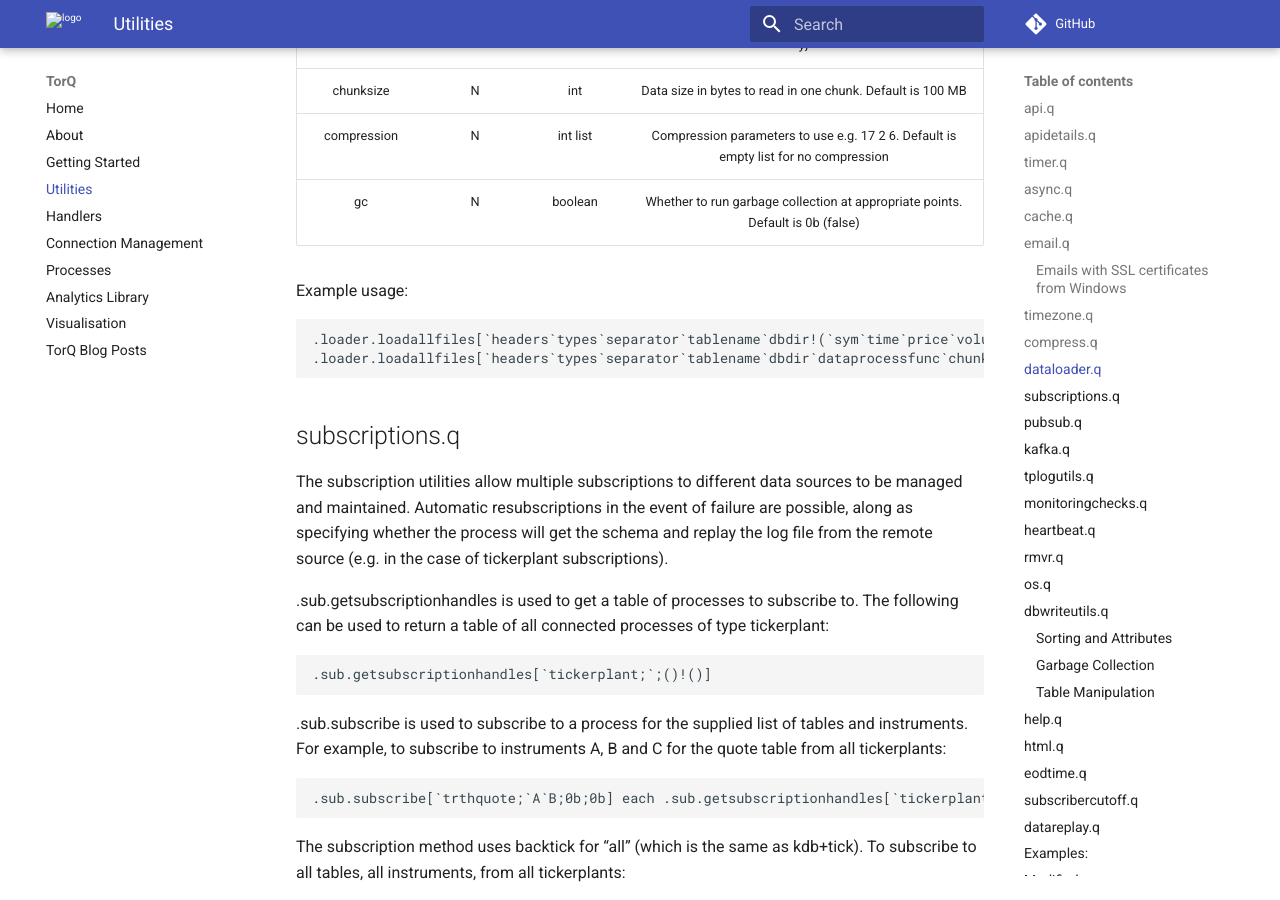
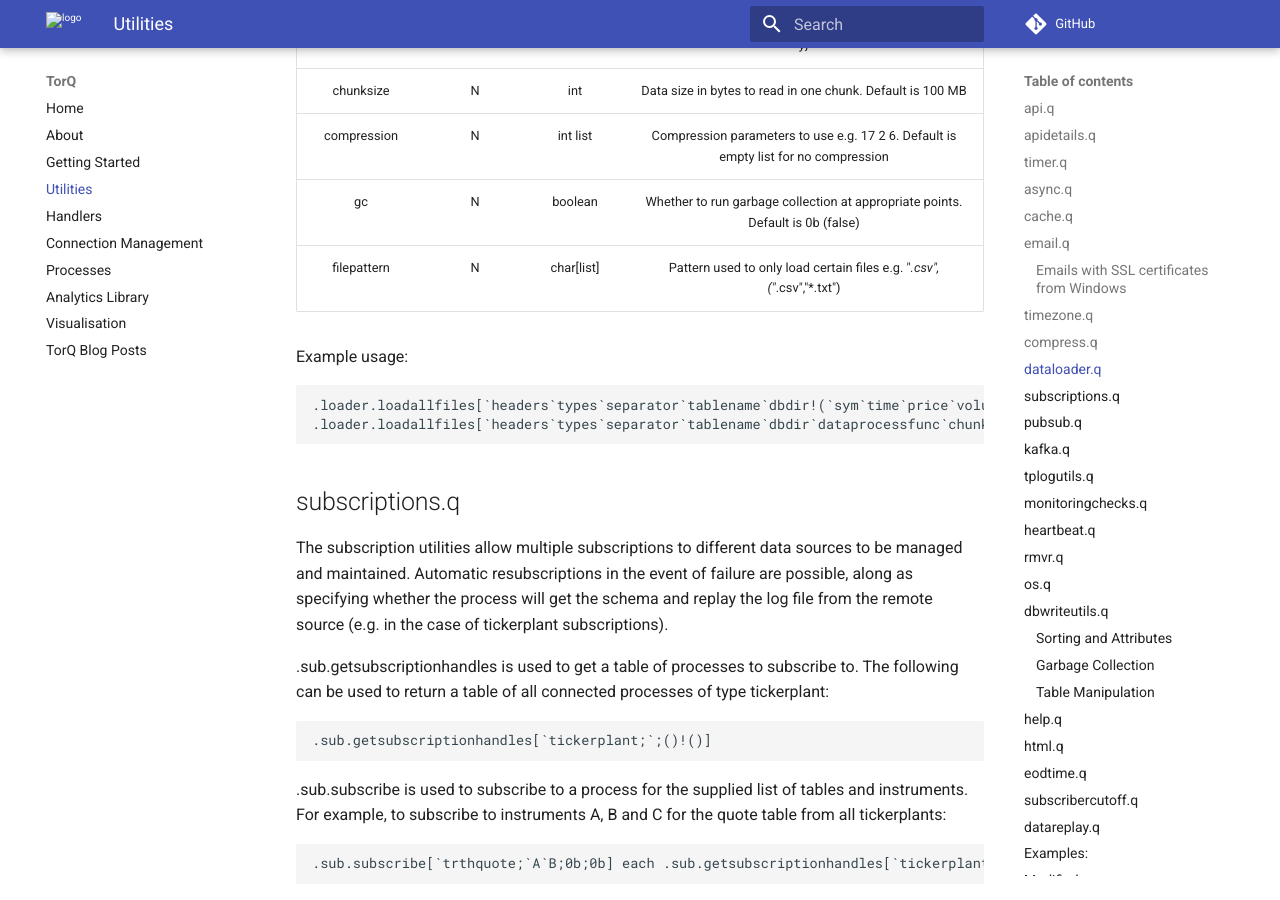
Before and after one commit to DataIntellectTech/TorQ, an MkDocs documentation site: the page built from docs/utilities.md, in a window 1280 px wide and 900 px high, scrolled down 11721 px. Built offline with MkDocs 1.6.1 and Material for MkDocs 9.7.7, drawn with Linux system fonts in a browser that asks for light colours; comment, search, counter and statistics services are not loaded; old or Windows-style settings are respelled for this version of MkDocs.

Commit message:
updated loadallfiles function to filter based on filext (#63)
* updated loadallfiles function to filter based on filext

* changed filext to filepattern

* first change attempt for writting onelog

* added documentation for filepattern

* filepattern and one log changes

* changes for createlog function and outmap

* change to if statement for enlisting filepattern params

* changes to createlog function

* deleted square bracket

* documentation update for filepattern usage

* documentation update for filepattern usage

* changed logging function for onelog output

* fixed typo and changed logging function

* changed logging function for onelog

```diff
--- a/docs/utilities.md
+++ b/docs/utilities.md
@@ -570,11 +570,12 @@
 |    chunksize    |  N   |     int      | Data size in bytes to read in one chunk. Default is 100 MB |
 |   compression   |  N   |   int list   | Compression parameters to use e.g. 17 2 6. Default is empty list for no compression |
 |       gc        |  N   |   boolean    | Whether to run garbage collection at appropriate points. Default is 0b (false) |
+|  filepattern    |  N   | char\[list\] | Pattern used to only load certain files e.g. "*.csv",("*.csv","*.txt")|
 
 Example usage:
 
     .loader.loadallfiles[`headers`types`separator`tablename`dbdir!(`sym`time`price`volume;"SP  FI";",";`trade;`:hdb); `:TDC/toload]
-    .loader.loadallfiles[`headers`types`separator`tablename`dbdir`dataprocessfunc`chunksize`partitiontype`partitioncol`compression`gc!(`sym`time`price`volume;"SP  FI";enlist",";`tradesummary;`:hdb;{[p;t] select sum size, max price by date:time.date from t};`int$500*2 xexp 20;`month;`date;16 1 0;1b); `:TDC/toload]
+    .loader.loadallfiles[`headers`types`separator`tablename`dbdir`dataprocessfunc`chunksize`partitiontype`partitioncol`compression`gc`filepattern!(`sym`time`price`volume;"SP  FI";enlist",";`tradesummary;`:hdb;{[p;t] select sum size, max price by date:time.date from t};`int$500*2 xexp 20;`month;`date;16 1 0;1b;("*.csv";"*.txt")); `:TDC/toload]
 
 <a name="sub"></a>
 
```
Also changed, not shown: 2 other files.
